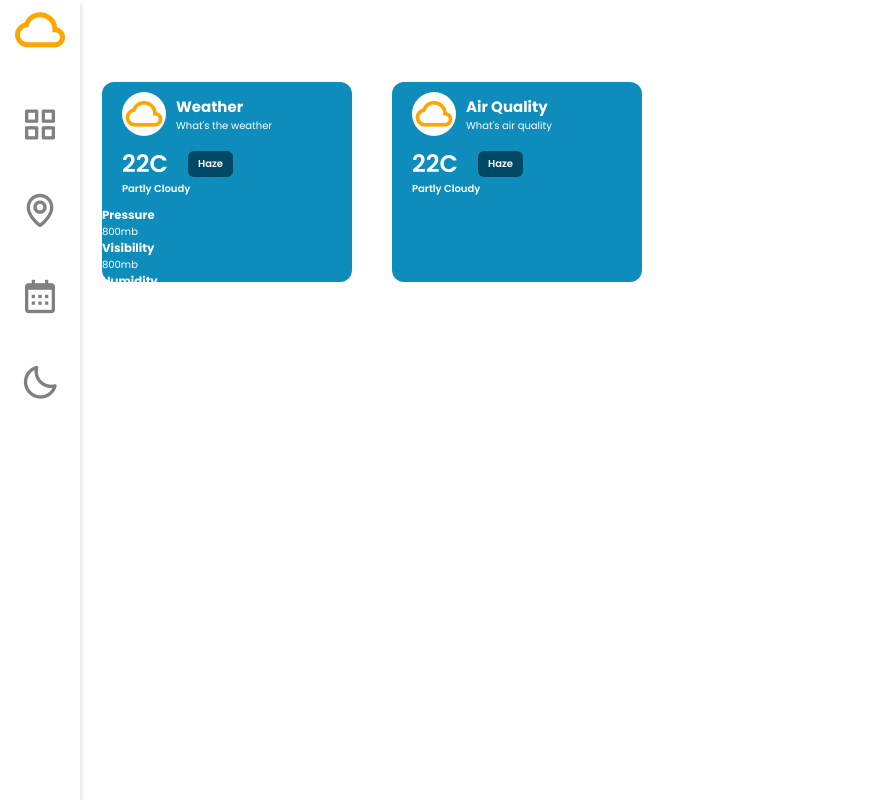
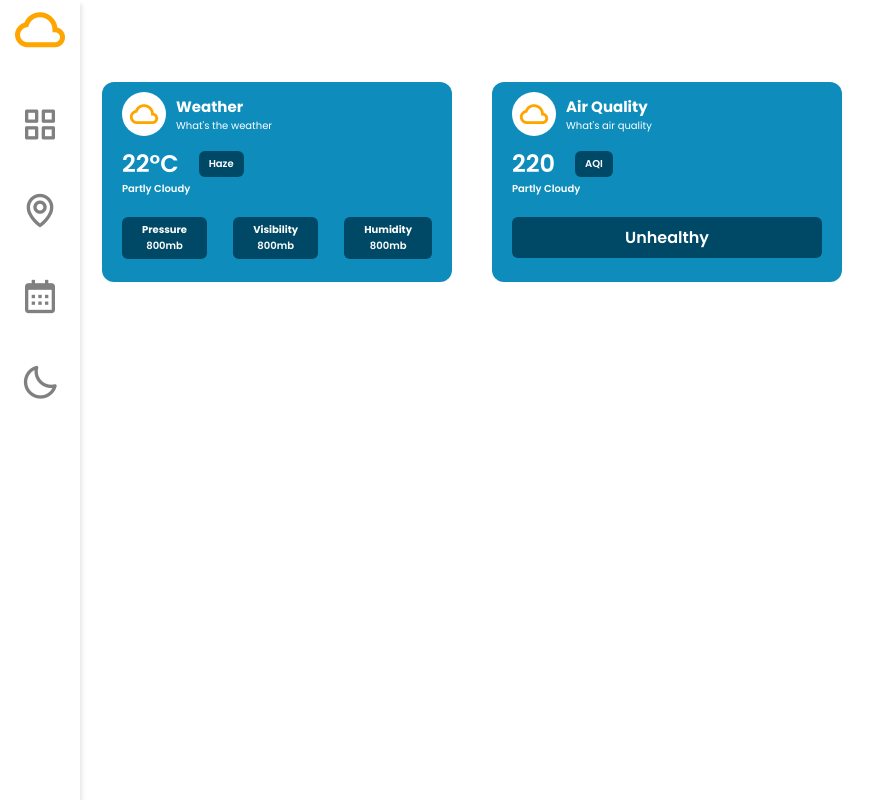
Before and after one commit to AmanRawatOfficial/Weather24, a React (Create React App) app: page /dashboard in a window 1280 px wide. Shown: the whole page, without its empty margins (0-890 px from the left). Built offline with nearby package versions, Linux system fonts and the light colour scheme.

Commit message:
Implemented the Weather API to get data and stored it to the redux store

```diff
--- a/src/Redux/store.js
+++ b/src/Redux/store.js
@@ -1,9 +1,11 @@
 import { configureStore } from "@reduxjs/toolkit"
 
 import darkmodeReducer from "./darkmodeSlice";
+import weatherReducer from "./weatherSlice";
 
 export default configureStore({
     reducer: {
-        darkmode: darkmodeReducer
+        darkmode: darkmodeReducer,
+        weather: weatherReducer
     }
 })
--- /dev/null
+++ b/src/Redux/weatherSlice.js
@@ -0,0 +1,16 @@
+import { createSlice } from "@reduxjs/toolkit"
+
+export const weatherSlice = createSlice({
+    name: "weather",
+    initialState: {
+        weatherData: null
+    },
+    reducers: {
+        setWeather: (state, action) => {
+            state.weatherData = action.payload.data;
+        }
+    }
+})
+
+export const { setWeather } = weatherSlice.actions;
+export default weatherSlice.reducer;
--- a/src/components/Welcome.jsx
+++ b/src/components/Welcome.jsx
@@ -1,8 +1,33 @@
-import React from "react";
+import React, { useEffect } from "react";
+import { useDispatch, useSelector } from "react-redux";
+import { setWeather } from "../Redux/weatherSlice";
 
 import "./Welcome.css";
 
 function Welcome() {
+
+    const dispatch = useDispatch();
+    useSelector((state) => {
+        console.log(state.weather.weatherData)
+    })
+
+    useEffect(() => {
+        navigator.geolocation.getCurrentPosition(function (location) {
+            // console.log(location.coords.latitude, location.coords.longitude);
+
+            // Data fetching for current weather stats
+            fetch(
+                `https://api.weatherbit.io/v2.0/current?lat=${location.coords.latitude}&lon=${location.coords.longitude}&key=db73e48c3eea4c5c8ae4b44ef77dfe46`
+            )
+                .then((res) => res.json())
+                .then((data) => {
+                    console.log("Current Weather", data)
+                    dispatch(setWeather(data))
+                })
+                .catch((err) => console.error(err));
+        })
+    }, [dispatch])
+
     return (
         <div className="welcome">
             <h1 className="welcome-text">
--- a/src/components/dashboard/Aqi.css
+++ b/src/components/dashboard/Aqi.css
@@ -0,0 +1,12 @@
+.aqi-container {
+    margin: 2rem 2rem 1rem 2rem;
+}
+
+.aqi-container p {
+    text-align: center;
+    background-color: rgb(0, 73, 102);
+    padding: 8px 0 8px 0;
+    font-weight: 600;
+    border-radius: 6px;
+    font-size: 1.6rem;
+}
--- a/src/components/dashboard/Aqi.jsx
+++ b/src/components/dashboard/Aqi.jsx
@@ -8,7 +8,13 @@ function Weather() {
         <DashboardComponent
             heading="Air Quality"
             description="What's air quality"
-        />
+            dataOne="220"
+            dataTwo="AQI"
+        >
+            <div className="aqi-container">
+                    <p>Unhealthy</p>
+            </div>
+        </DashboardComponent>
     );
 }
 
--- a/src/components/dashboard/Dashboard.css
+++ b/src/components/dashboard/Dashboard.css
@@ -14,5 +14,7 @@
         padding-left: 0;
         align-items: center;
         justify-content: center;
+        flex-direction: column;
+        gap: 0;
     }
 }
--- a/src/components/dashboard/Weather.css
+++ b/src/components/dashboard/Weather.css
@@ -0,0 +1,29 @@
+.weather-container {
+    display: flex;
+    justify-content: space-between;
+    margin: 2rem 2rem 1rem 2rem;
+}
+
+.weather-details {
+    background: rgb(0, 73, 102);
+    border-radius: 6px;
+    padding: 5px 20px 5px 20px;
+}
+
+.weather-detail-heading {
+    font-size: 1rem;
+    text-align: center;
+}
+
+.weather-detail-data {
+    text-align: center;
+    font-weight: 600;
+}
+
+/* Media Queries*/
+
+@media screen and (max-width: 800px) {
+    .weather-details {
+        padding: 5px 30px 5px 30px;
+    }
+}
--- a/src/components/dashboard/Weather.jsx
+++ b/src/components/dashboard/Weather.jsx
@@ -5,19 +5,24 @@ import DashboardComponent from "../../ui/DashboardComponent";
 
 function Weather() {
     return (
-        <DashboardComponent heading="Weather" description="What's the weather">
-            <div>
-                <div>
-                    <h3>Pressure</h3>
-                    <p>800mb</p>
+        <DashboardComponent
+            heading="Weather"
+            description="What's the weather"
+            dataOne="22°C"
+            dataTwo="Haze"
+        >
+            <div className="weather-container">
+                <div className="weather-details">
+                    <h3 className="weather-detail-heading">Pressure</h3>
+                    <p className="weather-detail-data">800mb</p>
                 </div>
-                <div>
-                    <h3>Visibility</h3>
-                    <p>800mb</p>
+                <div className="weather-details">
+                    <h3 className="weather-detail-heading">Visibility</h3>
+                    <p className="weather-detail-data">800mb</p>
                 </div>
-                <div>
-                    <h3>Humidity</h3>
-                    <p>800mb</p>
+                <div className="weather-details">
+                    <h3 className="weather-detail-heading">Humidity</h3>
+                    <p className="weather-detail-data">800mb</p>
                 </div>
             </div>
         </DashboardComponent>
--- a/src/ui/DashboardComponent.css
+++ b/src/ui/DashboardComponent.css
@@ -1,5 +1,5 @@
 .container {
-    width: 250px; /* Main problem with previous project */
+    width: 350px; /* Main problem with previous project */
     height: 20rem;
     background-color: rgb(14, 141, 188);
     color: white;
@@ -16,7 +16,7 @@
 }
 
 .primary-icon {
-    font-size: 44px;
+    font-size: 34px;
     width: 44px;
     height: 44px;
     color: orange;
@@ -59,5 +59,6 @@
 @media screen and (max-width: 800px) {
     .container {
         margin-left: 0;
+        width: 450px;
     }
 }
--- a/src/ui/DashboardComponent.jsx
+++ b/src/ui/DashboardComponent.jsx
@@ -16,8 +16,8 @@ function DashboardComponent(props) {
             </div>
             <div className="data-container">
                 <div className="data">
-                    <p className="data-temp">22C</p>
-                    <p className="data-desc">Haze</p>
+                    <p className="data-temp">{props.dataOne}</p>
+                    <p className="data-desc">{props.dataTwo}</p>
                 </div>
                 <p>Partly Cloudy</p>
             </div>
```
